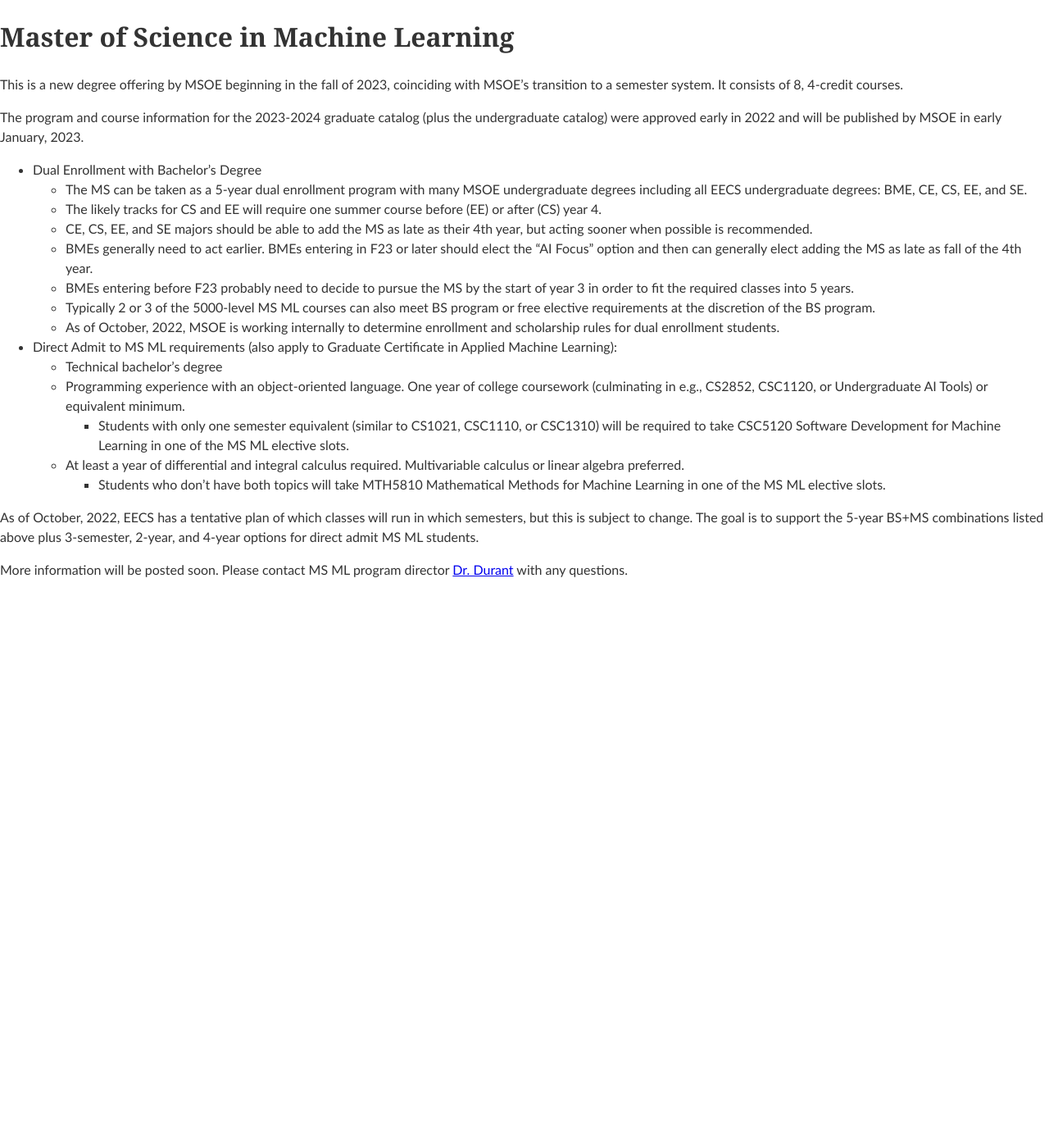
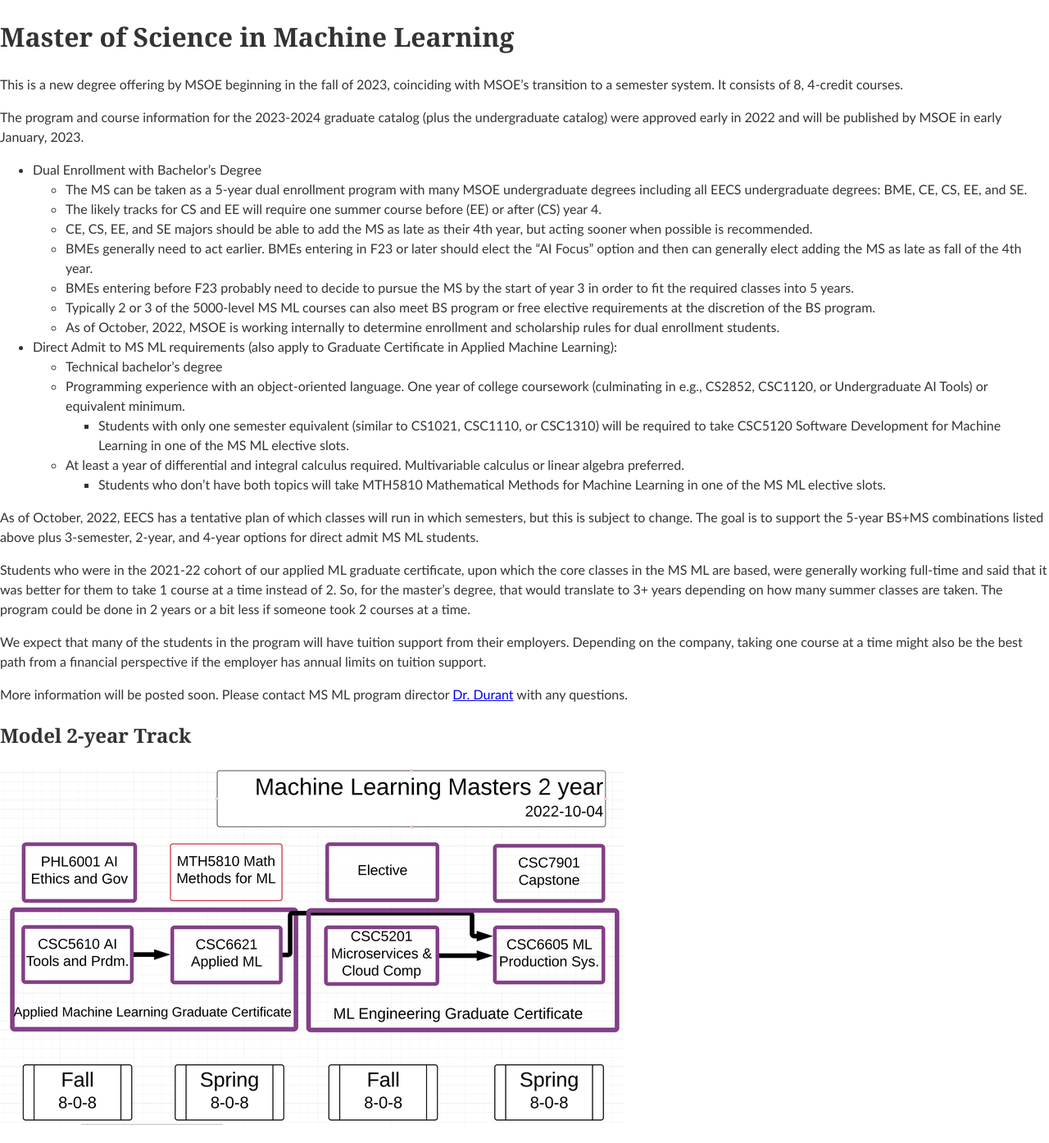
Before and after one commit to edurant/edurant.github.io, a Jekyll site: the page built from advising/msml.md, in a window 1280 px wide. Shown: the whole page at 82% size. Built offline with Jekyll 4.4.1, drawn with Linux system fonts in a browser that asks for light colours; before the commit the page ends 900 px from its top, so only the background shows below that.

Commit message:
MSML: model 2-year track and more info

```diff
--- a/advising/msml.md
+++ b/advising/msml.md
@@ -23,4 +23,12 @@
 
 As of October, 2022, EECS has a tentative plan of which classes will run in which semesters, but this is subject to change. The goal is to support the 5-year BS+MS combinations listed above plus 3-semester, 2-year, and 4-year options for direct admit MS ML students.
 
+Students who were in the 2021-22 cohort of our applied ML graduate certificate, upon which the core classes in the MS ML are based, were generally working full-time and said that it was better for them to take 1 course at a time instead of 2. So, for the master's degree, that would translate to 3+ years depending on how many summer classes are taken. The program could be done in 2 years or a bit less if someone took 2 courses at a time.
+
+We expect that many of the students in the program will have tuition support from their employers. Depending on the company, taking one course at a time might also be the best path from a financial perspective if the employer has annual limits on tuition support.
+
 More information will be posted soon. Please contact MS ML program director [Dr. Durant](/) with any questions.
+
+## Model 2-year Track
+
+<img src="msml-2y-1x.png" width="761" height="437" border="0" srcset="msml-2y-1x.png 1x, msml-2y-2x.png 2x, msml-2y-4x.png 4x"/>
```
Also changed, not shown: advising/semester-transition-ref.md (+1 -0 lines), advising/msml-2y-1x.png (added), advising/msml-2y-2x.png (added), advising/msml-2y-4x.png (added).
